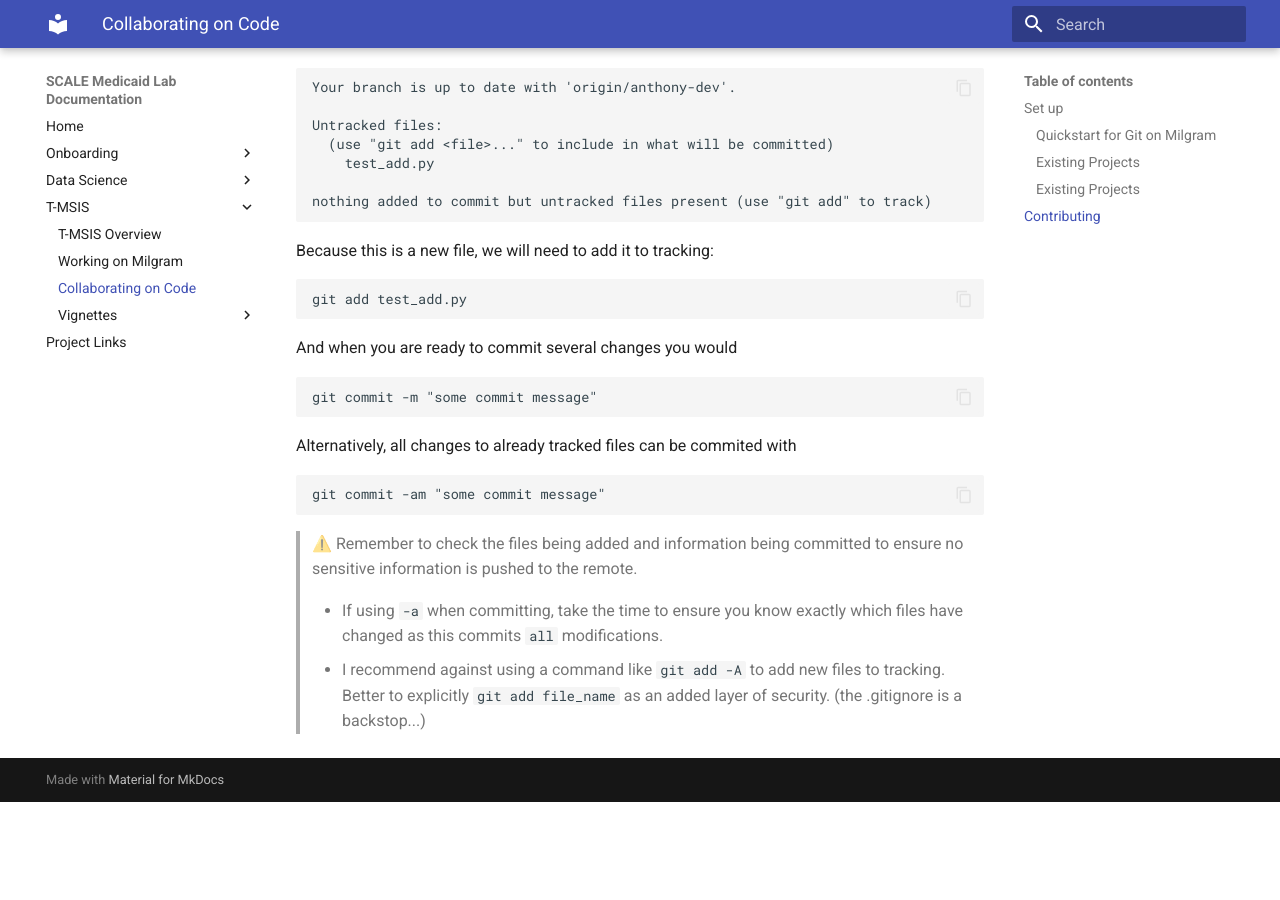
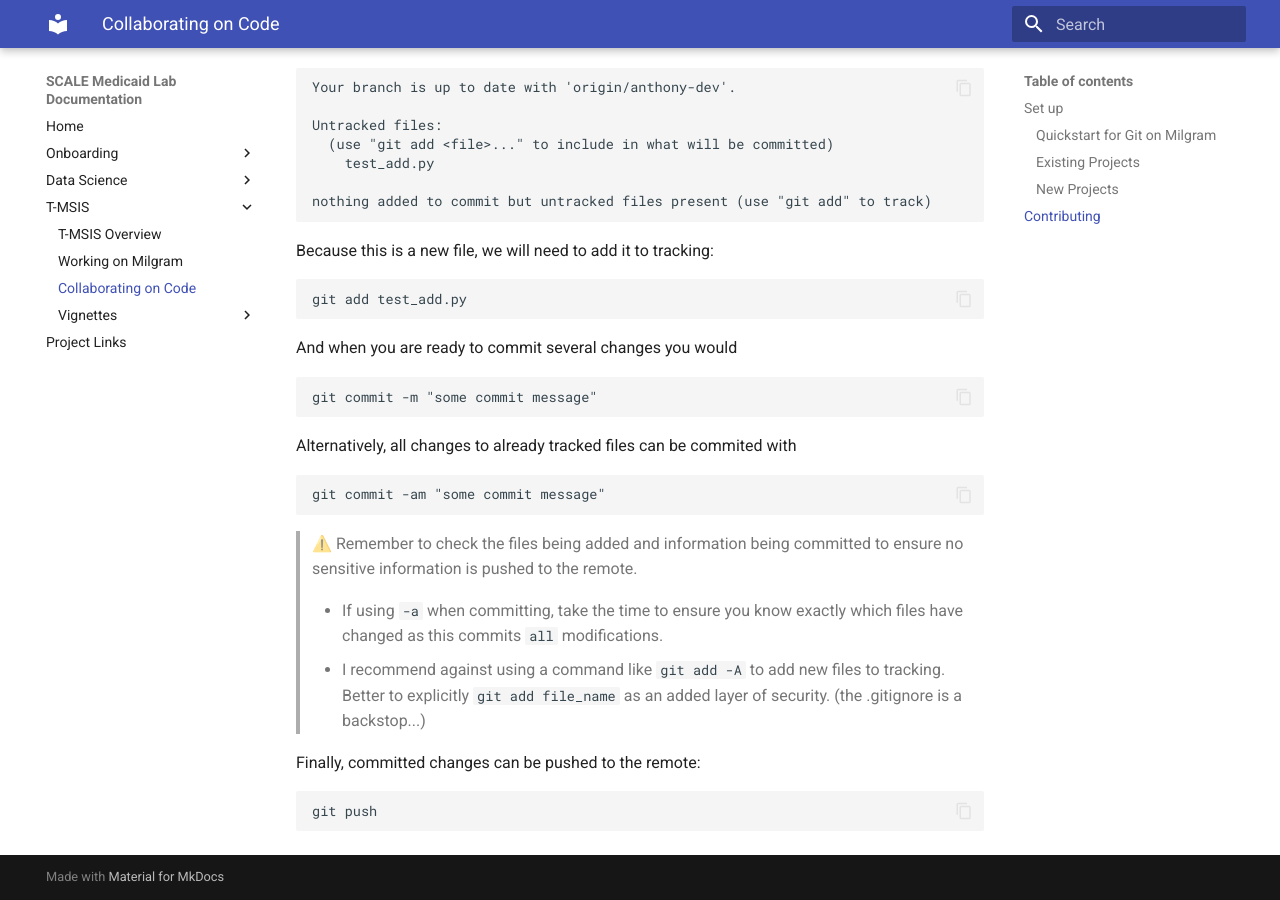
Before and after one commit to Yale-Medicaid/Documentation, an MkDocs documentation site: the page built from docs/tmsis/tmsis_code_collab.md, in a window 1280 px wide and 900 px high, scrolled down 3001 px. Built offline with MkDocs 1.6.1 and Material for MkDocs 9.7.7, drawn with Linux system fonts in a browser that asks for light colours; before the commit the page ends 3803 px from its top, so only the background shows below that; some of the changed text lies outside the part shown.

Commit message:
Update Collab

````diff
--- a/docs/tmsis/tmsis_code_collab.md
+++ b/docs/tmsis/tmsis_code_collab.md
@@ -48,7 +48,7 @@ Now when you clone a repository you can use the SSH remote URL.
 ### Existing Projects
 Navigate to the repository within Yale-Medicaid on Github. Click on the green `<> Code` button in the to right and copy the SSH url to your clipboard.
 
-![SSH clone](../images/tmsis_ssh.png){: style="height: 345px;width: 898px;display: block; margin: 0 auto"}
+![SSH clone](../images/tmsis_ssh.png){: style="height: 345px;width: 895px;display: block; margin: 0 auto"}
 
 Within Milgram use the terminal to navigate to the directory where you'd like to clone this repository. This is very likely `/home/NETID/project/`. From there type
 
@@ -78,7 +78,7 @@ git checkout -b NEW_BRANCH_NAME
 
 and you should get a message `Switched to a new branch 'NEW_BRANCH_NAME'`. Try to make the name descriptive if the branch is for a specific task, otherwise I used something general like `anthony-dev`.
 
-### Existing Projects
+### New Projects
 TODO
 
 ## Contributing
@@ -132,3 +132,9 @@ git commit -am "some commit message"
 >
 > - If using `-a` when committing, take the time to ensure you know exactly which files have changed as this commits `all` modifications.
 > - I recommend against using a command like `git add -A` to add new files to tracking. Better to explicitly `git add file_name` as an added layer of security. (the .gitignore is a backstop...)
+
+Finally, committed changes can be pushed to the remote:
+
+```
+git push
+```
````
